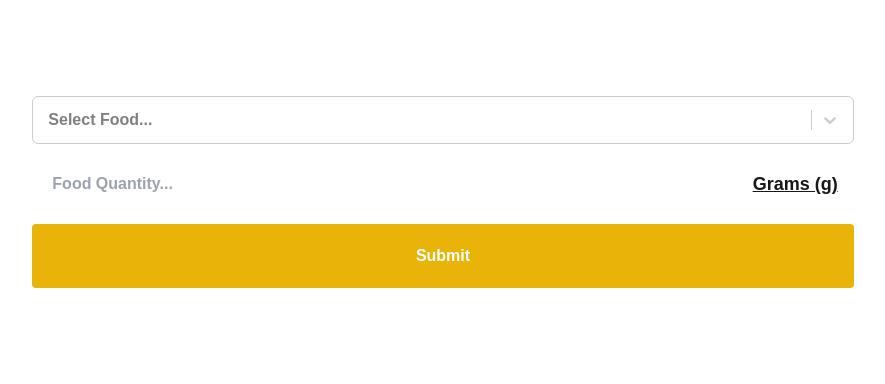
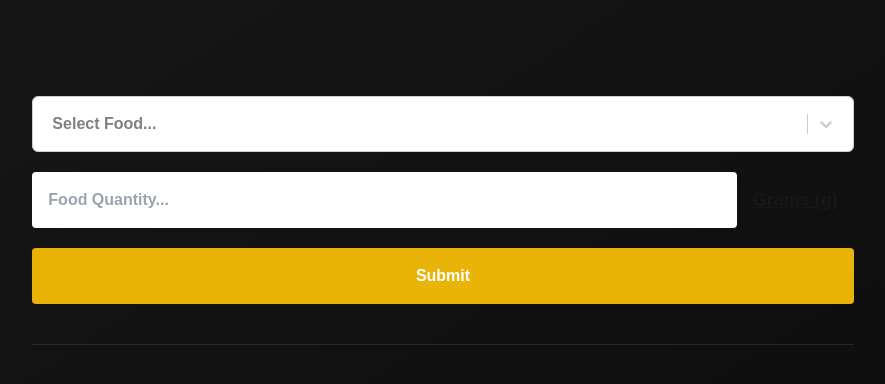
Before and after one commit to eliasfrigard/nutrition, a Next.js app: page / in a window 1280 px wide. Shown: the top 384 px of the page, without its empty margins (197-1082 px from the left). Built offline with nearby package versions, Linux system fonts and the light colour scheme.

Commit message:
some styling

```diff
--- a/app/layout.tsx
+++ b/app/layout.tsx
@@ -25,7 +25,7 @@ export default function RootLayout({
   return (
     <html lang='en'>
       <body
-        className={`${geistSans.variable} ${geistMono.variable} antialiased container my-8 lg:my-24 mx-auto px-6 w-full flex items-center flex-col gap-6 md:gap-10`}
+        className={`${geistSans.variable} ${geistMono.variable} antialiased container py-8 lg:py-24 mx-auto px-6 w-full flex items-center flex-col gap-6 md:gap-10 bg-gradient-to-br from-neutral-900 to-neutral-950 min-h-screen`}
       >
         {children}
       </body>
--- a/app/page.tsx
+++ b/app/page.tsx
@@ -13,7 +13,10 @@ export default function Home() {
   const [selectedFood, setSelectedFood] = React.useState<FoodItem | null>(null)
   const [quantityValue, setQuantityValue] = React.useState<number | null>(null)
 
-  const [addedItems, setAddedItems] = useStickyState([] as AddedFood[], 'addedItems')
+  const [addedItems, setAddedItems] = useStickyState(
+    [] as AddedFood[],
+    'addedItems'
+  )
 
   const handleSubmit = () => {
     if (!selectedFood || !quantityValue) {
@@ -35,7 +38,9 @@ export default function Home() {
   }
 
   const handleFoodSelect = (value: string) => {
-    const selected = foodItems.find((item) => parseInt(item.id) === parseInt(value))
+    const selected = foodItems.find(
+      (item) => parseInt(item.id) === parseInt(value)
+    )
     setSelectedFood(selected || null)
   }
 
@@ -44,7 +49,9 @@ export default function Home() {
       .then((res) => res.json())
       .then((data) => {
         // Omit food items that have no nutritional information.
-        data = data.filter((item: FoodItem) => Object.keys(item.nutrition).length > 0)
+        data = data.filter(
+          (item: FoodItem) => Object.keys(item.nutrition).length > 0
+        )
 
         setFoodItems(data)
       })
@@ -53,7 +60,7 @@ export default function Home() {
 
   return (
     <>
-      <div className='w-full flex flex-col gap-4 lg:w-2/3'>
+      <div className='w-full flex flex-col gap-5 lg:w-2/3'>
         <Select
           value={selectedFood?.id}
           placeholder='Select Food...'
@@ -64,8 +71,11 @@ export default function Home() {
                 .map((item) => ({
                   value: item.id,
                   label: item.name,
+                  category: item.category,
                 }))
-                .sort((a, b) => a.label.toLowerCase().localeCompare(b.label.toLowerCase()))) ||
+                .sort((a, b) =>
+                  a.label.toLowerCase().localeCompare(b.label.toLowerCase())
+                )) ||
             []
           }
         />
@@ -73,18 +83,19 @@ export default function Home() {
         <div className='flex gap-4 justify-center items-center'>
           <Input
             type='number'
-            className='py-3'
             value={quantityValue}
             setValue={(value) => setQuantityValue(value as number)}
             placeholder='Food Quantity...'
             onKeyUp={(e) => e.key === 'Enter' && handleSubmit()}
           />
-          <p className='font-bold underline text-lg text-nowrap mr-4'>Grams (g)</p>
+          <p className='font-bold underline text-lg text-nowrap mr-4'>
+            Grams (g)
+          </p>
         </div>
 
         <button
           onClick={handleSubmit}
-          className='p-5 bg-yellow-500 text-white rounded font-bold hover:bg-yellow-600 duration-100'
+          className='p-4 bg-yellow-500 text-white rounded font-bold hover:bg-yellow-600 duration-100'
         >
           Submit
         </button>
--- a/app/protein/page.tsx
+++ b/app/protein/page.tsx
@@ -76,7 +76,7 @@ const TranslatorPage: NextPage = () => {
 
         <button
           onClick={handleSubmit}
-          className='p-5 bg-yellow-500 text-white rounded font-bold hover:bg-yellow-600 duration-100'
+          className='p-4 bg-yellow-500 text-white rounded font-bold hover:bg-yellow-600 duration-100'
         >
           Submit
         </button>
--- a/app/translator/page.tsx
+++ b/app/translator/page.tsx
@@ -26,14 +26,17 @@ const TranslatorPage: NextPage = () => {
   const handleSubmit = () => {
     if (!selectedFood) return
 
-    const { nutrition } = foodItems.find((item) => item.id === selectedFood.id) || {}
+    const { nutrition } =
+      foodItems.find((item) => item.id === selectedFood.id) || {}
     const { calories } = nutrition
 
     setFactor(targetCalories / calories)
   }
 
   const handleFoodSelect = (value: string) => {
-    const selected = foodItems.find((item) => parseInt(item.id) === parseInt(value))
+    const selected = foodItems.find(
+      (item) => parseInt(item.id) === parseInt(value)
+    )
     setSelectedFood(selected || null)
   }
 
@@ -50,7 +53,9 @@ const TranslatorPage: NextPage = () => {
                   value: item.id,
                   label: item.name,
                 }))
-                .sort((a, b) => a.label.toLowerCase().localeCompare(b.label.toLowerCase()))) ||
+                .sort((a, b) =>
+                  a.label.toLowerCase().localeCompare(b.label.toLowerCase())
+                )) ||
             []
           }
         />
@@ -63,7 +68,7 @@ const TranslatorPage: NextPage = () => {
 
         <button
           onClick={handleSubmit}
-          className='p-5 bg-yellow-500 text-white rounded font-bold hover:bg-yellow-600 duration-100'
+          className='p-4 bg-yellow-500 text-white rounded font-bold hover:bg-yellow-600 duration-100'
         >
           Submit
         </button>
--- a/components/Input.tsx
+++ b/components/Input.tsx
@@ -9,7 +9,14 @@ interface InputProps {
   onKeyUp?: (event: React.KeyboardEvent<HTMLInputElement>) => void
 }
 
-const Input: React.FC<InputProps> = ({ value, setValue, placeholder = '', type = 'text', className = '', onKeyUp }) => {
+const Input: React.FC<InputProps> = ({
+  value,
+  setValue,
+  placeholder = '',
+  type = 'text',
+  className = '',
+  onKeyUp,
+}) => {
   console.log('🚀 || value:', value)
   const handleChange = (event: React.ChangeEvent<HTMLInputElement>) => {
     const inputVal = event.target.value
@@ -28,7 +35,7 @@ const Input: React.FC<InputProps> = ({ value, setValue, placeholder = '', type =
       value={value || ''}
       onChange={handleChange}
       placeholder={placeholder}
-      className={`p-5 rounded text-black font-bold w-full ${className}`}
+      className={`p-4 rounded text-black font-bold w-full ${className}`}
     />
   )
 }
--- a/components/Select.tsx
+++ b/components/Select.tsx
@@ -31,7 +31,7 @@ const FuzzySelect: React.FC<SelectProps> = ({
       styles={{
         control: (baseStyles) => ({
           ...baseStyles,
-          padding: 5,
+          padding: '0.565rem',
           borderRadius: '0.375rem',
           width: '100%',
           color: 'black',
```
